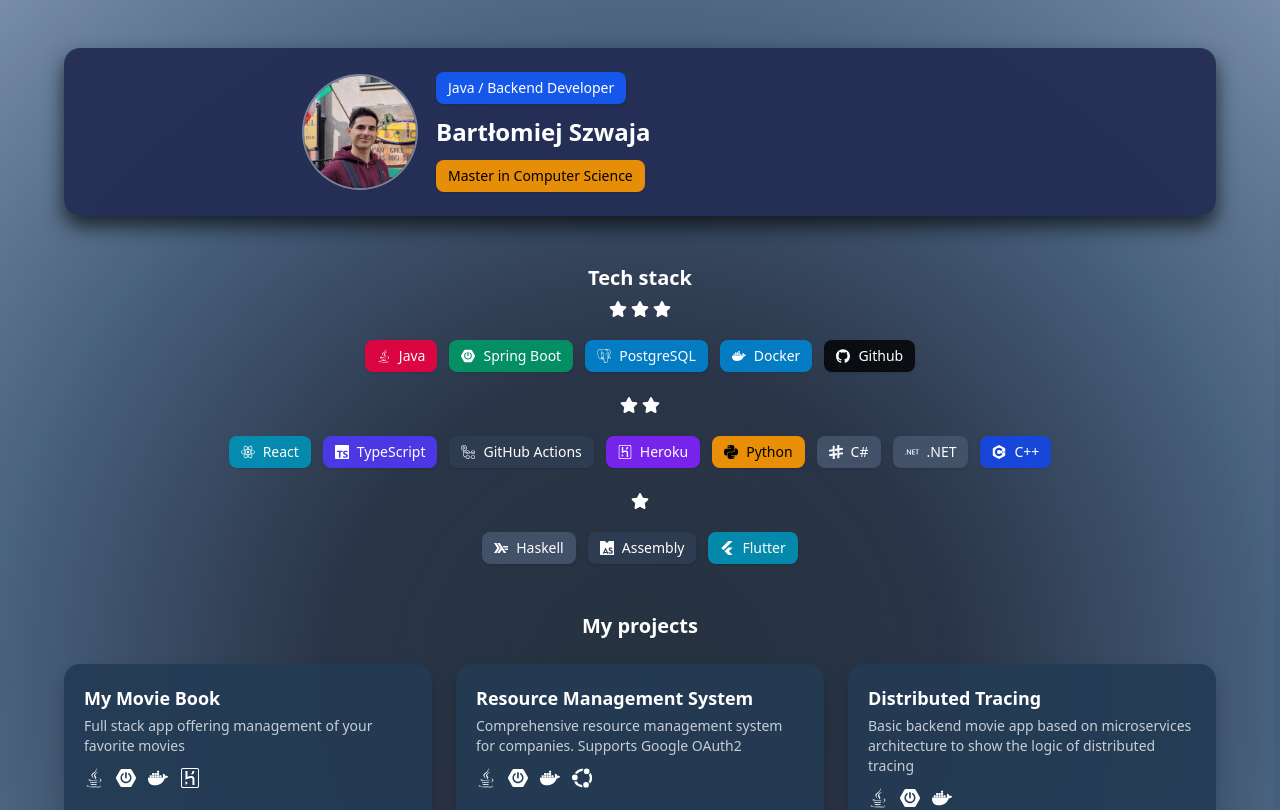
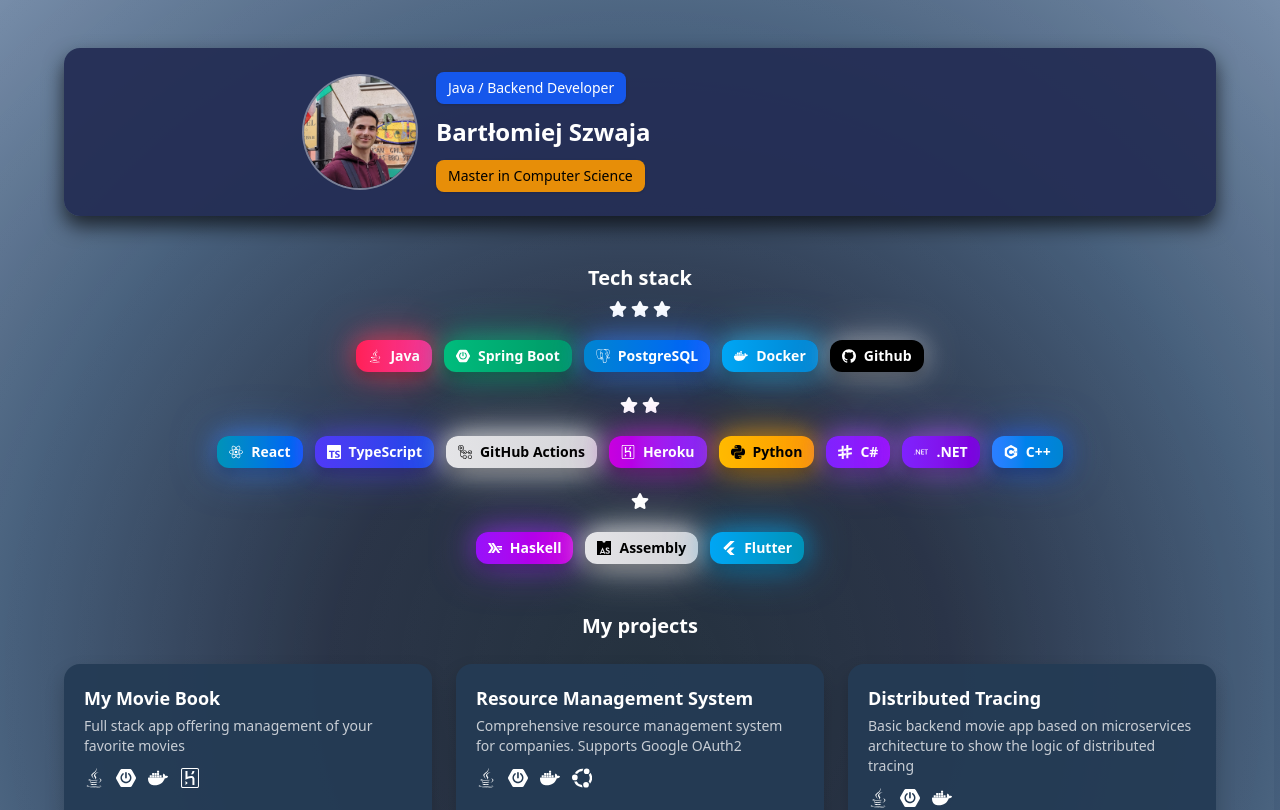
Before and after one commit to Verduttio/verduttio.github.io, a React (Vite) app: page / in a window 1280 px wide. Shown: the top 810 px of the page. Built offline with nearby package versions, Linux system fonts and the light colour scheme.

Commit message:
feat: add badge glow

```diff
--- a/src/components/Technologies.tsx
+++ b/src/components/Technologies.tsx
@@ -6,14 +6,39 @@ import {
   SiReact, SiSpringboot, SiTypescript
 } from "react-icons/si";
 
-const Badge: React.FC<{ children: React.ReactNode; className?: string }> = ({ children, className }) => (
-  <span className={`inline-flex items-center gap-2 rounded-lg px-3 py-1.5 text-sm font-medium shadow ${className || "bg-slate-700/70 hover:bg-slate-700"}`}>
+type BadgeProps = {
+  children: React.ReactNode;
+  bg?: string;
+  glow?: string;
+  className?: string;
+};
+
+const Badge: React.FC<BadgeProps> = ({ children, bg, glow, className }) => {
+  return (
+    <span
+      className={[
+        "inline-flex items-center gap-2 rounded-xl px-3 py-1.5",
+        "text-sm font-semibold",
+        "transition-all hover:-translate-y-0.5",
+        "ring-1 ring-white/10",
+        bg ?? "bg-slate-700/80",
+        className ?? "text-white",
+      ].join(" ")}
+      style={
+        {
+          boxShadow:
+            "0 6px 12px rgba(0,0,0,.25), 0 0 22px var(--badge-glow), 0 0 44px var(--badge-glow)",
+          ["--badge-glow" as any]: glow ?? "rgba(148,163,184,.45)",
+        } as React.CSSProperties
+      }
+    >
       {children}
     </span>
   );
+};
 
 const Row: React.FC<{ children: React.ReactNode }> = ({ children }) => (
-  <div className="flex flex-wrap items-center justify-center gap-3">{children}</div>
+  <div className="mt-4 flex flex-wrap items-center justify-center gap-3">{children}</div>
 );
 
 const Technologies: React.FC = () => {
@@ -21,48 +46,141 @@ const Technologies: React.FC = () => {
     <section className="text-center">
       <h2 className="text-xl font-semibold">Tech stack</h2>
 
+      {/* ★★★ */}
       <div className="mt-2 inline-flex items-center gap-1 text-lg">
         <FaStar /><FaStar /><FaStar />
       </div>
 
-      <div className="mt-4">
       <Row>
-          <Badge className="bg-rose-600/90 hover:bg-rose-600"><FaJava /> Java</Badge>
-          <Badge className="bg-emerald-600/90 hover:bg-emerald-600"><SiSpringboot /> Spring Boot</Badge>
-          <Badge className="bg-sky-600/90 hover:bg-sky-600"><SiPostgresql /> PostgreSQL</Badge>
-          <Badge className="bg-sky-600/90 hover:bg-sky-600"><SiDocker /> Docker</Badge>
-          <Badge className="bg-black/80 hover:bg-black"><SiGithub /> Github</Badge>
+        <Badge
+          bg="bg-gradient-to-r from-rose-500 to-pink-500"
+          glow="rgba(244,63,94,.65)"
+        >
+          <FaJava /> Java
+        </Badge>
+
+        <Badge
+          bg="bg-gradient-to-r from-emerald-500 to-emerald-600"
+          glow="rgba(16,185,129,.6)"
+        >
+          <SiSpringboot /> Spring Boot
+        </Badge>
+
+        <Badge
+          bg="bg-gradient-to-r from-sky-600 to-blue-600"
+          glow="rgba(59,130,246,.6)"
+        >
+          <SiPostgresql /> PostgreSQL
+        </Badge>
+
+        <Badge
+          bg="bg-gradient-to-r from-sky-500 to-sky-600"
+          glow="rgba(56,189,248,.6)"
+        >
+          <SiDocker /> Docker
+        </Badge>
+
+        <Badge
+          bg="bg-black"
+          glow="rgba(255,255,255,.35)"
+        >
+          <SiGithub /> Github
+        </Badge>
       </Row>
-      </div>
 
+      {/* ★★ */}
       <div className="mt-6 inline-flex items-center gap-1 text-lg">
         <FaStar /><FaStar />
       </div>
 
-      <div className="mt-4">
       <Row>
-          <Badge className="bg-cyan-600/90 hover:bg-cyan-600"><SiReact /> React</Badge>
-          <Badge className="bg-indigo-600/90 hover:bg-indigo-600"><SiTypescript /> TypeScript</Badge>
-          <Badge><SiGithubactions /> GitHub Actions</Badge>
-          <Badge className="bg-violet-600/90 hover:bg-violet-600"><SiHeroku /> Heroku</Badge>
-          <Badge className="bg-amber-500/90 text-black hover:bg-amber-500"><SiPython /> Python</Badge>
-          <Badge className="bg-slate-600/90 hover:bg-slate-600"><SiSharp /> C#</Badge>
-          <Badge className="bg-slate-600/90 hover:bg-slate-600"><SiDotnet /> .NET</Badge>
-          <Badge className="bg-blue-700/90 hover:bg-blue-700"><SiCplusplus /> C++</Badge>
+        <Badge
+          bg="bg-gradient-to-r from-cyan-600 to-blue-600"
+          glow="rgba(59,130,246,.6)"
+        >
+          <SiReact /> React
+        </Badge>
+
+        <Badge
+          bg="bg-gradient-to-r from-indigo-600 to-blue-700"
+          glow="rgba(79,70,229,.6)"
+        >
+          <SiTypescript /> TypeScript
+        </Badge>
+
+        <Badge
+          bg="bg-gradient-to-r from-zinc-200 to-zinc-300"
+          glow="rgba(228,228,231,.75)"
+          className="text-black"
+        >
+          <SiGithubactions /> GitHub Actions
+        </Badge>
+
+        <Badge
+          bg="bg-gradient-to-r from-fuchsia-600 to-violet-600"
+          glow="rgba(192,38,211,.6)"
+        >
+          <SiHeroku /> Heroku
+        </Badge>
+
+        <Badge
+          bg="bg-gradient-to-r from-amber-400 to-amber-500"
+          glow="rgba(245,158,11,.6)"
+          className="text-black"
+        >
+          <SiPython /> Python
+        </Badge>
+
+        <Badge
+          bg="bg-gradient-to-r from-violet-600 to-purple-600"
+          glow="rgba(168,85,247,.6)"
+        >
+          <SiSharp /> C#
+        </Badge>
+
+        <Badge
+          bg="bg-gradient-to-r from-violet-600 to-purple-700"
+          glow="rgba(168,85,247,.6)"
+        >
+          <SiDotnet /> .NET
+        </Badge>
+
+        <Badge
+          bg="bg-gradient-to-r from-blue-500 to-sky-600"
+          glow="rgba(37,99,235,.6)"
+        >
+          <SiCplusplus /> C++
+        </Badge>
       </Row>
-      </div>
 
+      {/* ★ */}
       <div className="mt-6 inline-flex items-center gap-1 text-lg">
         <FaStar />
       </div>
 
-      <div className="mt-4">
       <Row>
-          <Badge className="bg-slate-600/90 hover:bg-slate-600"><SiHaskell /> Haskell</Badge>
-          <Badge><SiAssemblyscript /> Assembly</Badge>
-          <Badge className="bg-cyan-600/90 hover:bg-cyan-600"><SiFlutter /> Flutter</Badge>
+        <Badge
+          bg="bg-gradient-to-r from-purple-600 to-fuchsia-600"
+          glow="rgba(147,51,234,.6)"
+        >
+          <SiHaskell /> Haskell
+        </Badge>
+
+        <Badge
+          bg="bg-gradient-to-r from-zinc-200 to-zinc-300"
+          glow="rgba(228,228,231,.75)"
+          className="text-black"
+        >
+          <SiAssemblyscript /> Assembly
+        </Badge>
+
+        <Badge
+          bg="bg-gradient-to-r from-sky-500 to-cyan-600"
+          glow="rgba(14,165,233,.6)"
+        >
+          <SiFlutter /> Flutter
+        </Badge>
       </Row>
-      </div>
     </section>
   );
 };
```
Lines whose indentation alone changed are shown as unchanged.
